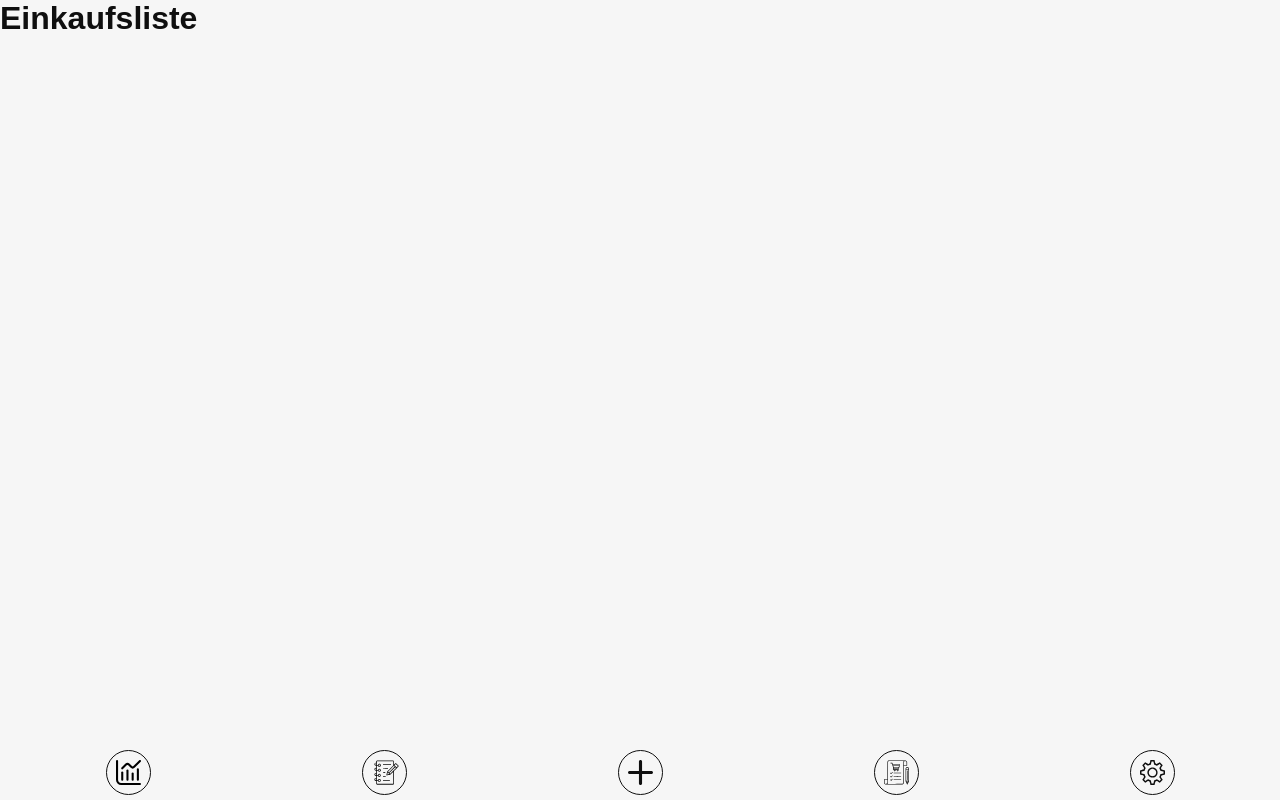
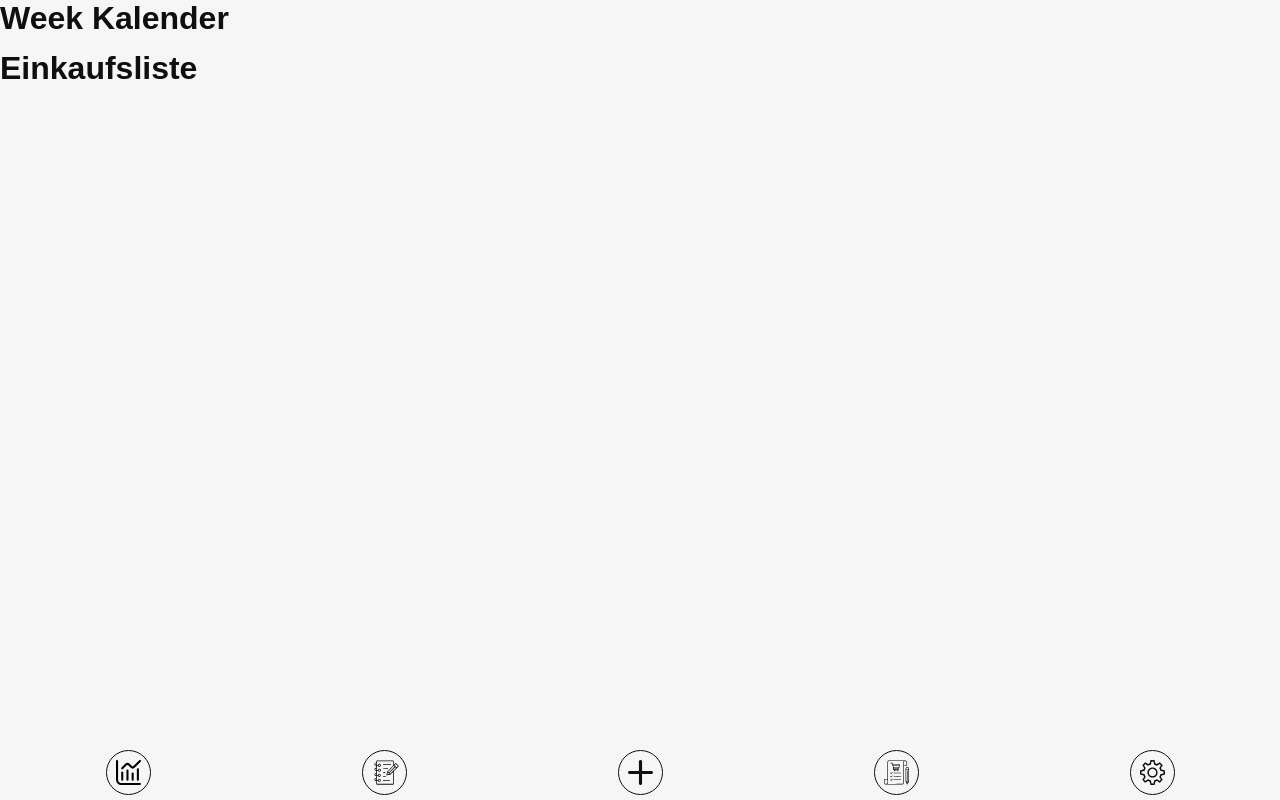
Before and after one commit to Evolinox/WebServices, a Vue app in the folder frontend/: page /shoppingList in a window 1280 px wide. Built offline with nearby package versions, Linux system fonts and the light colour scheme.

Commit message:
Add WeekKalender component and customize layout in App.vue and SettingsView.vue

```diff
--- a/frontend/src/App.vue
+++ b/frontend/src/App.vue
@@ -1,8 +1,12 @@
 <script setup lang="ts">
 import { watch, onMounted } from 'vue'
 import NavBar from './components/NavBar.vue'
+import WeekKalender from './components/WeekKalender.vue'
 import { RouterView } from 'vue-router'
 import { theme } from './themes'
+import { useRoute } from 'vue-router'
+
+const route = useRoute()
 
 watch(
   () => theme.value,
@@ -18,16 +22,19 @@ onMounted(() => {
 </script>
 
 <template>
+  <WeekKalender v-if="route.name !== 'settings'" class="week-kalender"/>
   <RouterView class="view"/>
   <NavBar class="nav-bar"/>
 </template>
 
 <style>
 :root {
+  --nav-bar__height: 50px;
+  --week-kalender__height: 50px;
+
   --background-color: #f6f6f6;
   --text-color: #0f0f0f;
 
-  --nav-bar__height: 50px;
   --nav-bar__background-color: #8fbcff;
   --nav-bar__icon-color: invert(0);
 }
@@ -44,8 +51,11 @@ body {
   color: var(--text-color);
 }
 
+.week-kalender {
+  height: var(--week-kalender__height);
+}
 .view {
-  height: calc(100vh - var(--nav-bar__height));
+  height: calc(100vh - var(--nav-bar__height) - var(--week-kalender__height));
 }
 .nav-bar {
   height: var(--nav-bar__height);
--- /dev/null
+++ b/frontend/src/components/WeekKalender.vue
@@ -0,0 +1,11 @@
+<script>
+</script>
+
+<template>
+    <div class="week-kalender">
+        <h1>Week Kalender</h1>
+    </div>
+</template>
+
+<style scoped>
+</style>
--- a/frontend/src/views/SettingsView.vue
+++ b/frontend/src/views/SettingsView.vue
@@ -3,7 +3,7 @@ import { theme, toggleTheme } from '../themes'
 </script>
 
 <template>
-  <div class="settingsView">
+  <div class="settings-view">
     <h1>Einstellungen</h1>
     <button class="themeSwitch" @click="toggleTheme">
       {{ theme === 'light' ? 'Switch to Dark Mode' : 'Switch to Light Mode' }}
@@ -12,7 +12,8 @@ import { theme, toggleTheme } from '../themes'
 </template>
 
 <style>
-.settingsView {
+.settings-view {
+  height: calc(100vh - var(--nav-bar__height));
   display: flex;
   flex-direction: column;
   align-items: center;
```
